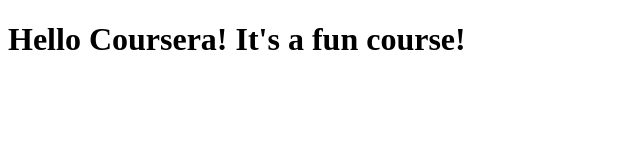
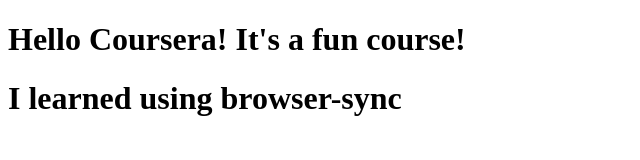
Before and after one commit to mann61099/coursera_test, a plain HTML site: page practice/index.html in a window 1280 px wide. Shown: the whole page, without its empty margins (0-640 px from the left). Drawn offline with Linux system fonts and the light colour scheme.

Commit message:
Learned Browser-sync.

```diff
--- a/practice/index.html
+++ b/practice/index.html
@@ -5,5 +5,6 @@
 </head>
 <body>
 <h1>Hello Coursera! It's a fun course!</h1>
+<h1>I learned using browser-sync</h1>
 </body>
 </html>
```
